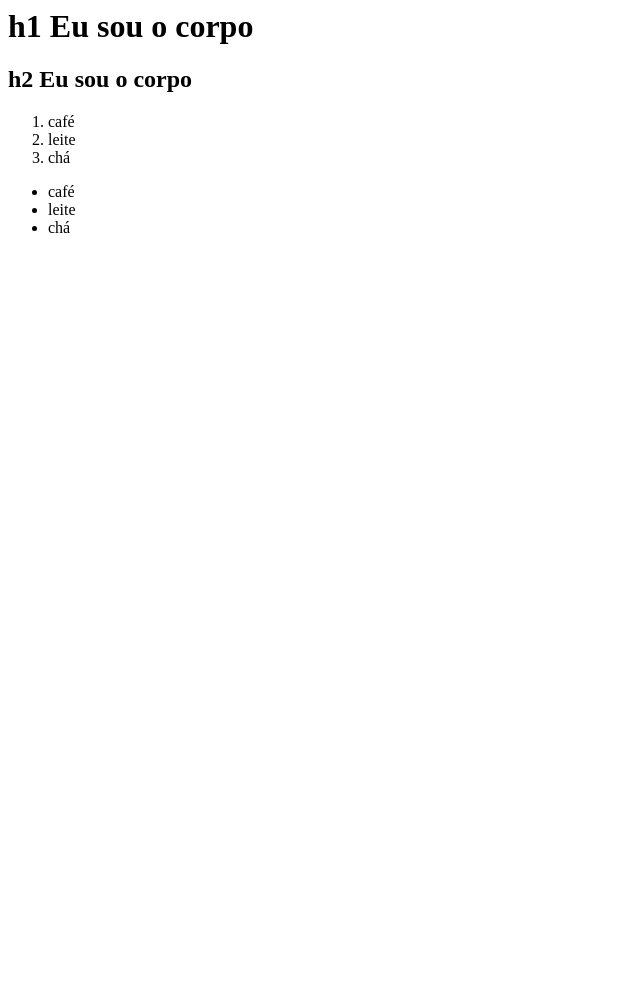
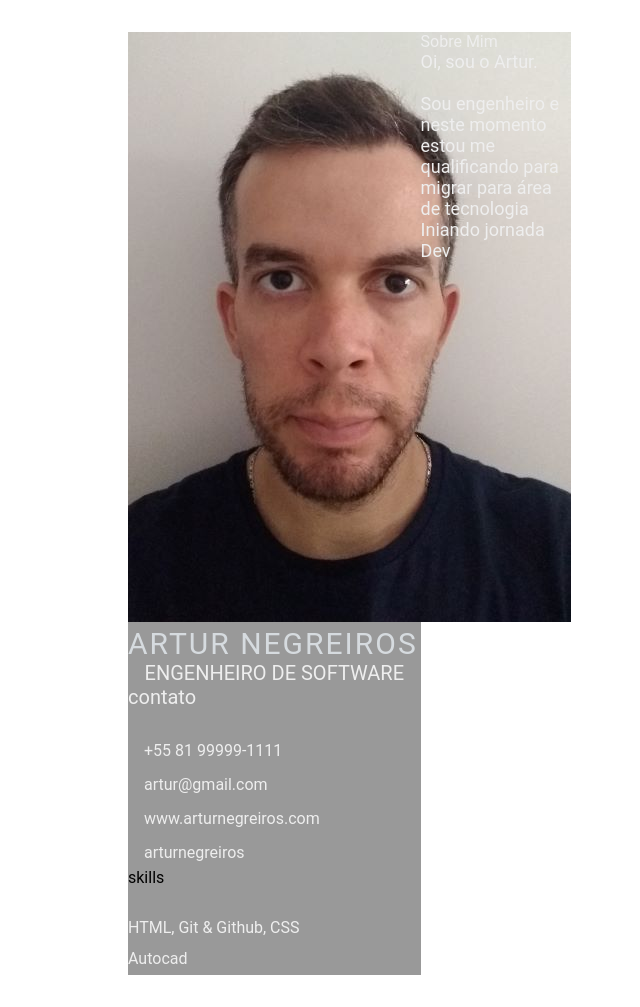
Before and after one commit to arturnegreiros/arturnegreiros.github.io, a plain HTML site: page index.html in a window 1280 px wide. Shown: the whole page, without its empty margins (0-640 px from the left). Before the commit the page ends 800 px from the top, so only its background shows below. Drawn offline with Linux system fonts and the light colour scheme.

Commit message:
add profile-image and style.css (#2)

```diff
--- a/index.html
+++ b/index.html
@@ -1,21 +1,58 @@
-<html>
-    <head>
-        <meta charset="UTF-8">
-        <title>
-            Olá, eu sou a cabeça
-        </title>
-    </head>
-    <body>
-        <h1>h1 Eu sou o corpo</h1>
-        <h2>h2 Eu sou o corpo</h2>
-    </body>
-    <ol>
-        <li>café</li>
-        <li>leite</li>
-        <li>chá</li>
-    </ol>
-    <ul><li>café</li>
-        <li>leite</li>
-        <li>chá</li>
-    </ul>
+<!DOCTYPE html>
+<html lang="en">
+
+<head>
+    <meta charset="UTF-8">
+    <meta http-equiv="X-UA-Compatible" content="IE=edge">
+    <meta name="viewport" content="width=device-width, initial-scale=1.0">
+    <title>Artur Negreiros CV</title>
+
+    <link rel="stylesheet" href="style.css">
+</head>
+
+<body>
+    <main class="resume-contents">
+        <section class="left-section">
+            <section class="left-section-content" < div class="profile">
+                <image class="profile-image" src="img/profile-image.jpg" alt="profile image">
+                    <p class="name">Artur Negreiros</p>
+                    <p class="profession">Engenheiro de Software</p>
+                    </div>
+                    <div class="contact-info">
+                        <p class="left-title">contato</p>
+                        <ul>
+                            <li><i class="fa fa-phone"></i>+55 81 99999-1111</li>
+                            <li><i class="fa fa-envelope"></i>artur@gmail.com</li>
+                            <li><i class="fa fa-globe"></i>www.arturnegreiros.com</li>
+                            <li><i class="fa fa-github"></i>arturnegreiros</li>
+                        </ul>
+                    </div>
+                    <div class="skills" <p class="left-title">skills</p>
+                        <ul>
+                            <li>
+                                <p>HTML, Git & Github, CSS</p>
+                            </li>
+                            <li>
+                                <p>Autocad</p>
+                            </li>
+                        </ul>
+                    </div>
+            </section>
+        </section>
+            <section class="rigth-section">
+                <div class="rigth-section-contents">
+                    <section class="about gap">
+                        <div class="right-title">Sobre Mim</div>
+                        <p class="about-me-contents">
+                            Oi, sou o Artur.<br>
+                            <br> Sou engenheiro e neste momento estou me qualificando para migrar para área de tecnologia
+                            <br> Iniando jornada Dev
+                        </p>
+                    </section>
+                </div>
+         </section>
+         </section>
+    </main>
+</body>
+
 </html>
--- /dev/null
+++ b/style.css
@@ -0,0 +1,103 @@
+* {
+    margin: 0;
+    padding: 0;
+    box-sizing: border-box;
+    list-style: none;
+    font-family: 'Roboto', sans-serif;
+}
+
+.resume-contents {
+    min-height: 100vh;
+    width: 80%;
+    margin: 2rem auto;
+    display: grid;
+    grid-template-columns: repeat(7, 1fr);
+}
+
+.left-section {
+    grid-column: span 2;
+    height: 100%;
+    background-color: #999999;
+}
+
+.right-section {
+    grid-column: span 5;
+    height: 100%;
+    background-color: #424a50;
+    border-radius: 0px 60px 0px 0px;
+}
+
+.left-section-contents{
+    padding: 2rem 2rem;
+}
+
+.profile {
+    width: 100%;
+    border-bottom: 2px solid #eeeeee;
+}
+
+.profile .profile-image {
+    width: 100%;
+    border-radius: 100%;
+}
+
+.name {
+    color: #D6DBDF;
+    font-size: 30px;
+    letter-spacing: 2px;
+    text-transform: uppercase;
+}
+
+.profession {
+    color: #eeeeee;
+    font-size: 20px;
+    text-transform: uppercase;
+    text-align: center;
+}
+
+/* .contact-info { border-bottom: 2px solid #1B2631; } */
+.left-title {
+    color: #eeeeee;
+    font-size: 20px;
+}
+
+.contact-info ul {
+    padding-top: 1.5rem;
+}
+
+.contact-info ul li,
+.references ul li {
+    padding: .4rem 0;
+    color: #eeeeee;
+}
+
+.contact-info ul li i,
+.references ul li i {
+    padding-right: 1rem;
+    font-size: 18px;
+    color: #eeeeee;
+}
+
+.skills ul {
+    padding-top: 1.5rem;
+}
+.skills ul li p {
+    padding: .4rem 0;
+    color: #eeeeee;
+}
+
+.right-section-contents {
+    padding: 2rem 2rem;
+}
+
+.right-title {
+    color: #eeeeee;
+}
+
+.gap {
+    padding-bottom: 2rem;
+}
+.about-me-contents {
+    font-size: 18px;
+    color: #eeeeee;
+}
```
Also changed, not shown: img/profile-image.jpg (added).
